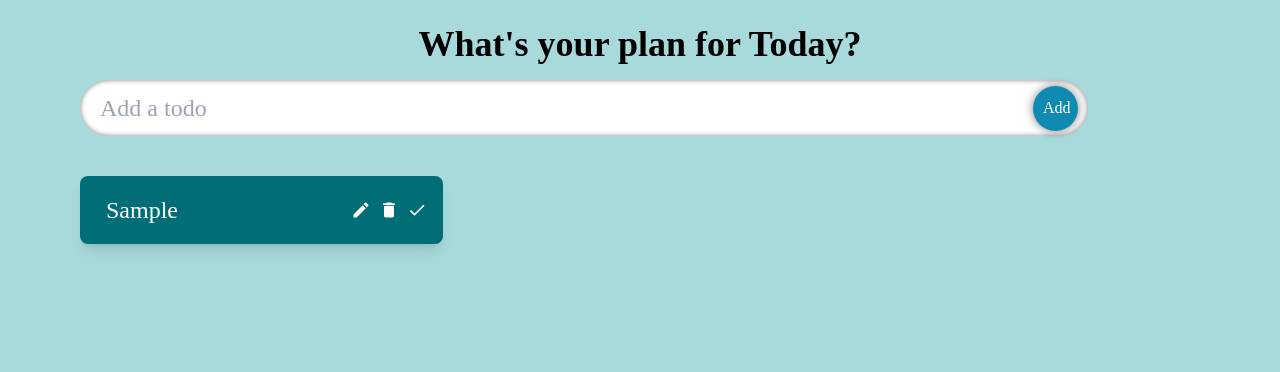
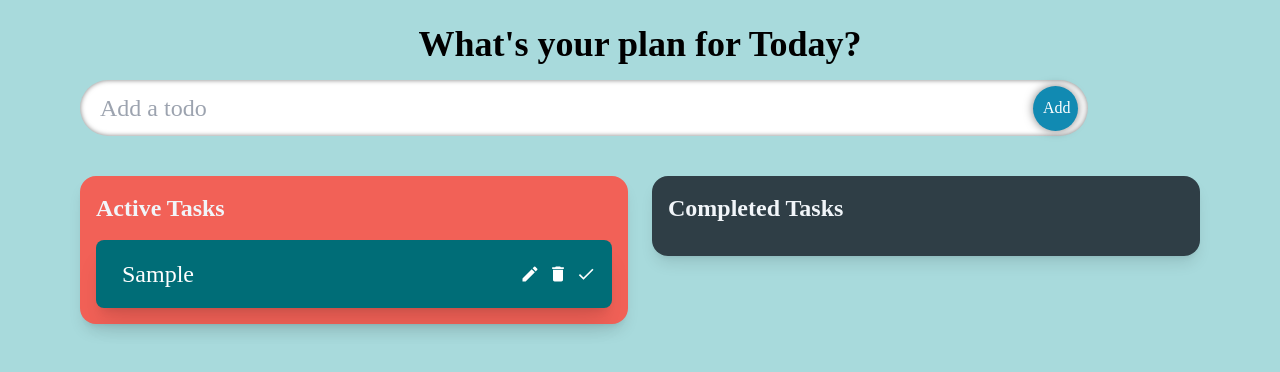
Before and after one commit to suhag-alamin/react-typescript-todo, a React (Create React App) app: page / in a window 1280 px wide. Both pictures are taken after typing "Sample" into the empty fields and a click on the button "Add". Shown: the top 372 px of the page. Built offline with nearby package versions, Linux system fonts and the light colour scheme; a web font is replaced by a local one.

Commit message:
update view

```diff
--- a/src/components/TodoCom/SingleTodo.tsx
+++ b/src/components/TodoCom/SingleTodo.tsx
@@ -37,7 +37,7 @@ const SingleTodo: React.FC<Props> = ({
 
   return (
     <form onSubmit={handleEditSubmit}>
-      <div className="single-todo-box p-4 rounded-lg shadow-lg flex justify-between items-center">
+      <div className="single-todo-box p-4 rounded-lg shadow-xl flex justify-between items-center">
         <div>
           {edit ? (
             <input
--- a/src/components/TodoCom/TodoLists.tsx
+++ b/src/components/TodoCom/TodoLists.tsx
@@ -52,14 +52,40 @@ const TodoLists = () => {
   }, [todos]);
 
   return (
-    <div className="container mx-auto px-20">
+    <div className="container mx-auto px:4 md:px-20">
       <AddTodo handleAddTodo={handleAddTodo} />
-      <Todos
-        todos={todos}
-        handleCompleteTodo={handleCompleteTodo}
-        handleDeleteTodo={handleDeleteTodo}
-        handleEditTodo={handleEditTodo}
-      />
+      <div className="grid grid-cols-1 lg:grid-cols-2 justify-between items-start gap-6">
+        <div
+          style={{ backgroundColor: "#f26157" }}
+          className="p-4 rounded-2xl shadow-lg "
+        >
+          <h3 className="text-2xl font-bold mb-4 text-slate-100">
+            Active Tasks
+          </h3>
+          <Todos
+            todos={todos.filter((todo) => !todo.isCompleted)}
+            handleCompleteTodo={handleCompleteTodo}
+            handleDeleteTodo={handleDeleteTodo}
+            handleEditTodo={handleEditTodo}
+          />
+        </div>
+        <div
+          style={{ backgroundColor: "#2f3e46" }}
+          className="p-4 rounded-2xl shadow-lg "
+        >
+          <h3 className="text-2xl font-bold mb-4 text-slate-100">
+            Completed Tasks
+          </h3>
+          <div>
+            <Todos
+              todos={todos.filter((todo) => todo.isCompleted)}
+              handleCompleteTodo={handleCompleteTodo}
+              handleDeleteTodo={handleDeleteTodo}
+              handleEditTodo={handleEditTodo}
+            />
+          </div>
+        </div>
+      </div>
     </div>
   );
 };
--- a/src/components/TodoCom/Todos.tsx
+++ b/src/components/TodoCom/Todos.tsx
@@ -16,7 +16,7 @@ const Todos: React.FC<TodosProps> = ({
   handleEditTodo,
 }) => {
   return (
-    <div className="grid grid-cols-3 gap-4 justify-around">
+    <div className="grid grid-cols-1 gap-4 justify-around">
       {todos.map((todo) => (
         <SingleTodo
           key={todo.id}
```
